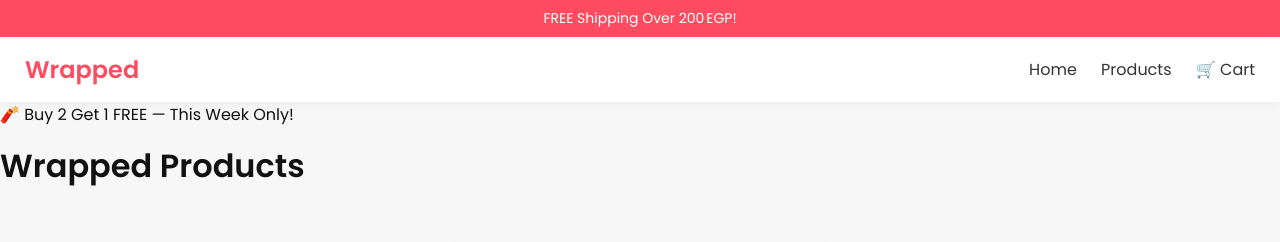
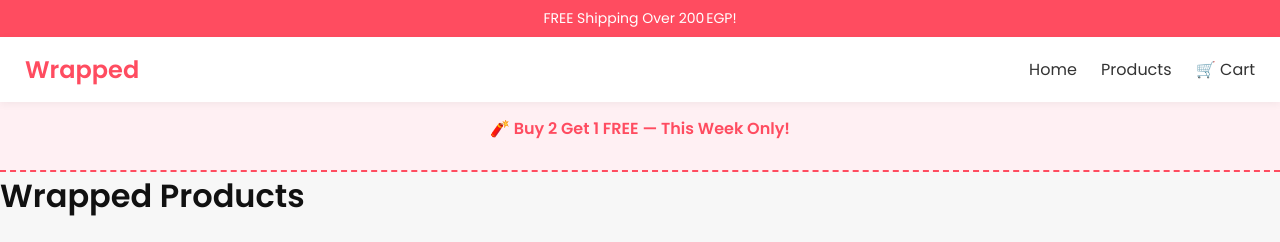
Before and after one commit to omar-opss/Wrapped-store, a plain HTML site: page products.html in a window 1280 px wide. Shown: the top 242 px of the page. Drawn offline with Linux system fonts and the light colour scheme.

Commit message:
Update style.css

```diff
--- a/style.css
+++ b/style.css
@@ -263,3 +263,12 @@ a {
   font-size: 18px;
   margin-bottom: 25px;
 }
+.offer-banner {
+  background-color: #fff0f3;
+  color: #ff4c60;
+  text-align: center;
+  padding: 14px 20px;
+  font-size: 16px;
+  font-weight: 600;
+  border-bottom: 2px dashed #ff4c60;
+}
```
